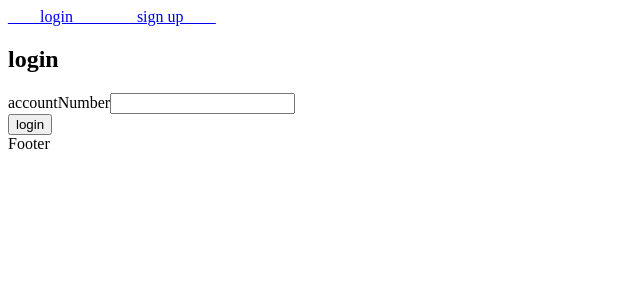
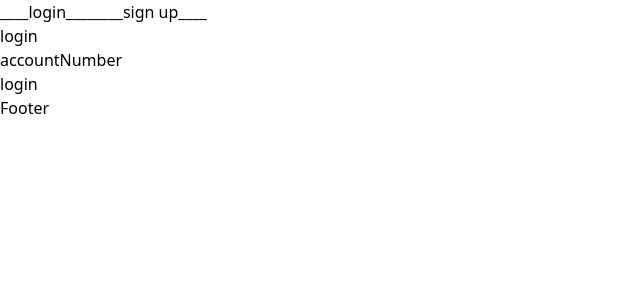
Before and after one commit to vitor-msp/simple-bank-front, a React (Create React App) app: page / in a window 1280 px wide. Shown: the top 300 px of the page, without its empty margins (0-640 px from the left). Built offline with nearby package versions, Linux system fonts and the light colour scheme; no server answers.

Commit message:
chore(node): added tailwindcss dependency and config

```diff
--- a/package.json
+++ b/package.json
@@ -36,5 +36,8 @@
       "last 1 firefox version",
       "last 1 safari version"
     ]
+  },
+  "devDependencies": {
+    "tailwindcss": "^3.3.3"
   }
 }
--- a/public/index.html
+++ b/public/index.html
@@ -4,10 +4,7 @@
     <meta charset="utf-8" />
     <meta name="viewport" content="width=device-width, initial-scale=1" />
     <meta name="theme-color" content="#000000" />
-    <meta
-      name="description"
-      content="Simple Bank"
-    />
+    <meta name="description" content="Simple Bank" />
     <title>Simple Bank</title>
   </head>
   <body>
--- /dev/null
+++ b/src/index.css
@@ -0,0 +1,3 @@
+@tailwind base;
+@tailwind components;
+@tailwind utilities;
--- /dev/null
+++ b/tailwind.config.js
@@ -0,0 +1,8 @@
+/** @type {import('tailwindcss').Config} */
+module.exports = {
+  content: ["./src/**/*.{js,jsx,ts,tsx,html,css}"],
+  theme: {
+    extend: {},
+  },
+  plugins: [],
+};
```
Also changed, not shown: src/index.tsx (+5 -4 lines), 1 other file (tests, documents, lock files or other folders).
